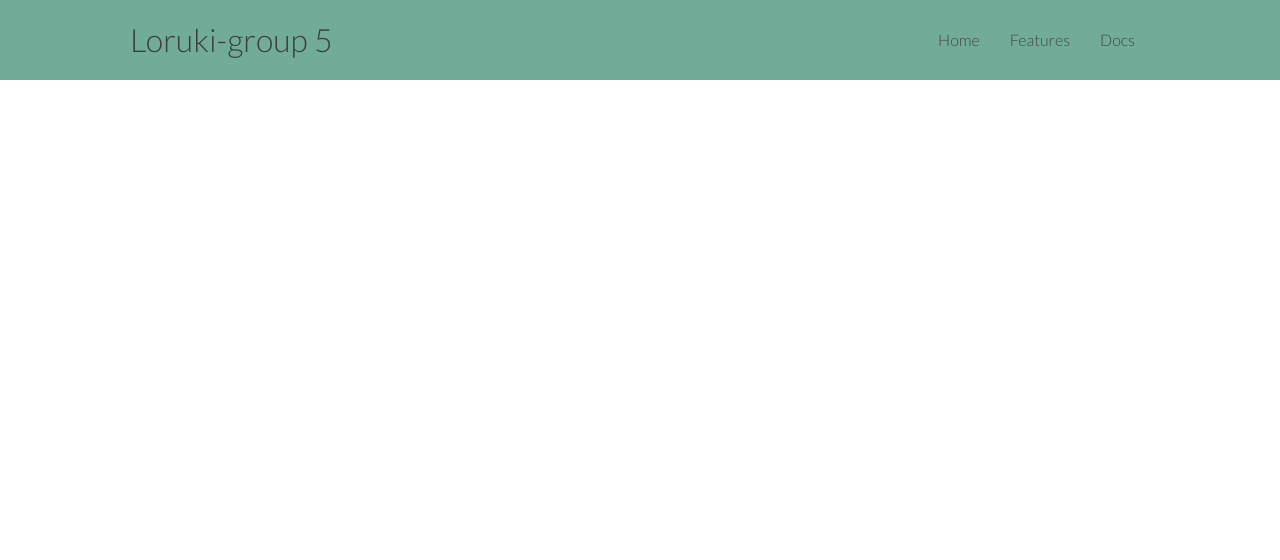
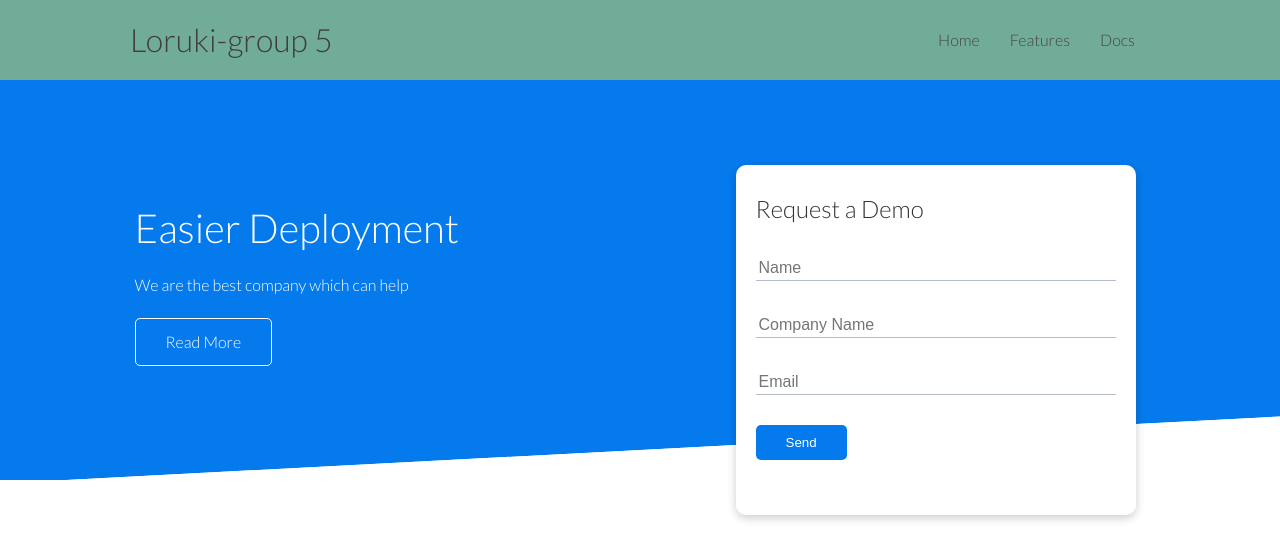
Before and after one commit to lab-brussels-1/loruki-group-5, a plain HTML site: page index.html in a window 1280 px wide. Drawn offline with Linux system fonts and the light colour scheme.

Commit message:
create showcase and demo request

```diff
--- a/index.html
+++ b/index.html
@@ -22,5 +22,36 @@
         </nav>
       </div>
     </div>
+    <!-- Showcase -->
+
+    <section class="showcase">
+      <div class="container grid">
+        <div class="showcase-text">
+          <h1>Easier Deployment</h1>
+          <p>We are the best company which can help</p>
+          <a href="features.html" class="btn btn-outline">Read More</a>
+        </div>
+        <div class="showcase-form card">
+          <h2>Request a Demo</h2>
+          <form>
+            <div class="form-control">
+              <input type="text" name="name" placeholder="Name" required />
+            </div>
+            <div class="form-control">
+              <input
+                type="text"
+                name="company"
+                placeholder="Company Name"
+                required
+              />
+            </div>
+            <div class="form-control">
+              <input type="text" name="email" placeholder="Email" required />
+            </div>
+            <button type="submit" class="btn btn-primary">Send</button>
+          </form>
+        </div>
+      </div>
+    </section>
   </body>
 </html>
--- a/styles/home.css
+++ b/styles/home.css
@@ -75,3 +75,105 @@ img {
 .navbar .flex {
   justify-content: space-between;
 }
+
+/* Showcase */
+.showcase {
+  height: 400px;
+  background: #047aed;
+  color: #fff;
+  position: relative;
+}
+
+.grid {
+  display: grid;
+  grid-template-columns: 1fr 1fr;
+  gap: 20px;
+  justify-content: center;
+  align-items: center;
+  height: 100%;
+}
+
+.showcase h1 {
+  font-size: 40px;
+}
+
+.showcase p {
+  margin: 20px 0;
+}
+
+.showcase .grid {
+  overflow: visible;
+  grid-template-columns: 55% auto;
+  gap: 30px;
+}
+
+.showcase-form {
+  position: relative;
+  top: 60px;
+  height: 350px;
+  width: 400px;
+  padding: 40px;
+  z-index: 100;
+}
+
+.showcase-form .form-control {
+  margin: 30px 0;
+}
+
+.showcase-form input[type="text"],
+.showcase-form input[type="email"] {
+  border: 0;
+  border-bottom: 1px solid #b4becb;
+  width: 100%;
+  padding: 3px;
+  font-size: 16px;
+}
+
+.showcase-form input:focus {
+  outline: none;
+}
+
+.showcase::before,
+.showcase::after {
+  content: "";
+  position: absolute;
+  height: 100px;
+  bottom: -70px;
+  right: 0;
+  left: 0;
+  background: #fff;
+  transform: skewY(-3deg);
+  -webkit-transform: skewY(-3deg);
+  -moz-transform: skewY(-3deg);
+  -ms-transform: skewY(-3deg);
+}
+
+/* Utilities */
+
+.card {
+  background: #fff;
+  color: #333;
+  border-radius: 10px;
+  box-shadow: 0 3px 10px rgba(0, 0, 0, 0.2);
+  padding: 20px;
+  margin: 10px;
+}
+
+.btn {
+  display: inline-block;
+  padding: 10px 30px;
+  cursor: pointer;
+  background: #047aed;
+  color: #fff;
+  border: none;
+  border-radius: 5px;
+}
+
+.btn-outline {
+  background-color: transparent;
+  border: 1px #fff solid;
+}
+
+.btn:hover {
+  transform: scale(0.98);
+}
```
Also changed, not shown: .cspell.json, 1 other file.
